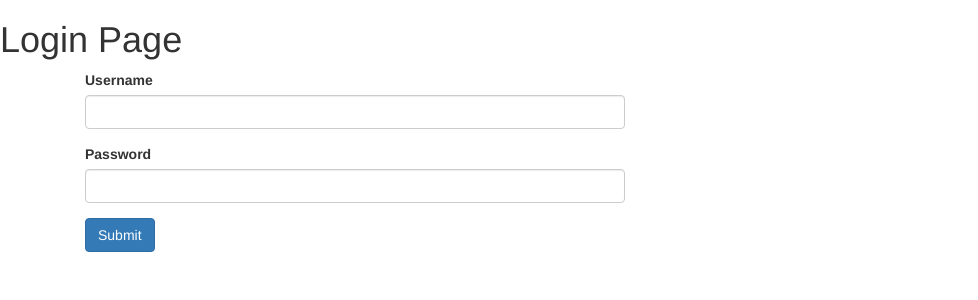
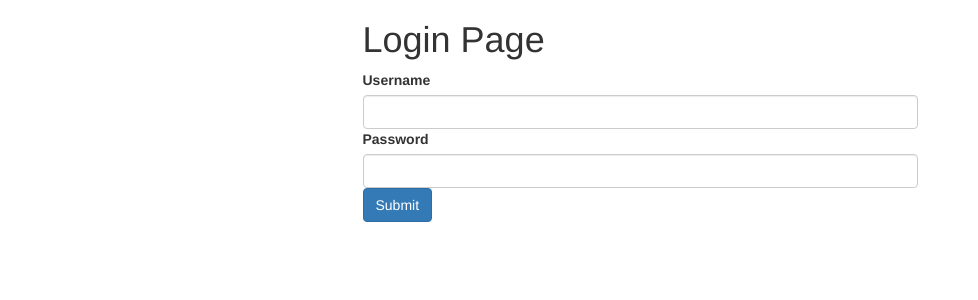
Before and after one commit to pappie122/PX-Assignment, a PHP site: page /demo/login.php in a window 1280 px wide. Shown: the top 300 px of the page, without its empty margins (0-978 px from the left). Run offline with PHP 8.4, Linux system fonts and the light colour scheme.

Commit message:
implementing grid system login page

```diff
--- a/login.php
+++ b/login.php
@@ -30,20 +30,31 @@ if(isset($_POST['submit'])){
     href="https://maxcdn.bootstrapcdn.com/bootstrap/3.3.7/css/bootstrap.min.css">
 </head>
 <body>
+    <div class="container">
+        <div class="row">
+            <div class="col-xs-12 col-md-6 col-md-offset-3">
                 <h1> Login Page </h1>
-    <div class="container">
-        <div class="col-xs-6">
+            </div>
             <form action="login.php" method="post">
             <div class="form-group">
+                <div class="col-xs-12 col-md-6 col-md-offset-3">
                     <label for="username">Username</label>
+                </div>
+                <div class="col-xs-12 col-md-6 col-md-offset-3">
                     <input type="text" name="username" class="form-control">
                 </div>
-
+            </div>
             <div class="form-group">
+                <div class="col-xs-12 col-md-6 col-md-offset-3">
                     <label for="password">Password</label>
+                </div>
+                <div class="col-xs-12 col-md-6 col-md-offset-3">
                     <input type="password" name="password" class="form-control">
                 </div>
+            </div>
+            <div class="col-xs-12 col-md-6 col-md-offset-3">
                 <input class="btn btn-primary" type="submit" name="submit" value="Submit">
+            </div>
             </form>
         </div>
     </div>
```
Lines whose indentation alone changed are shown as unchanged.
